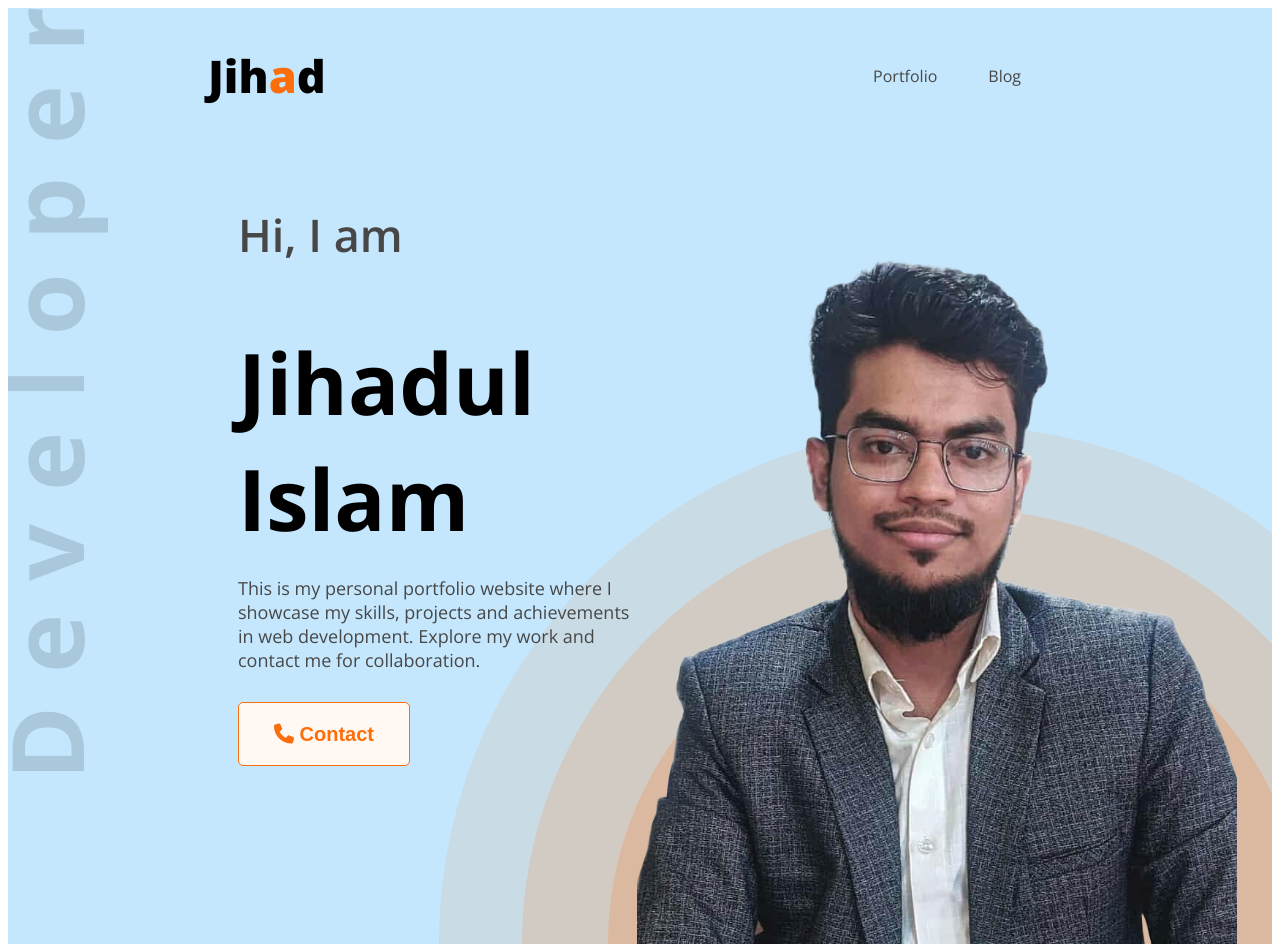
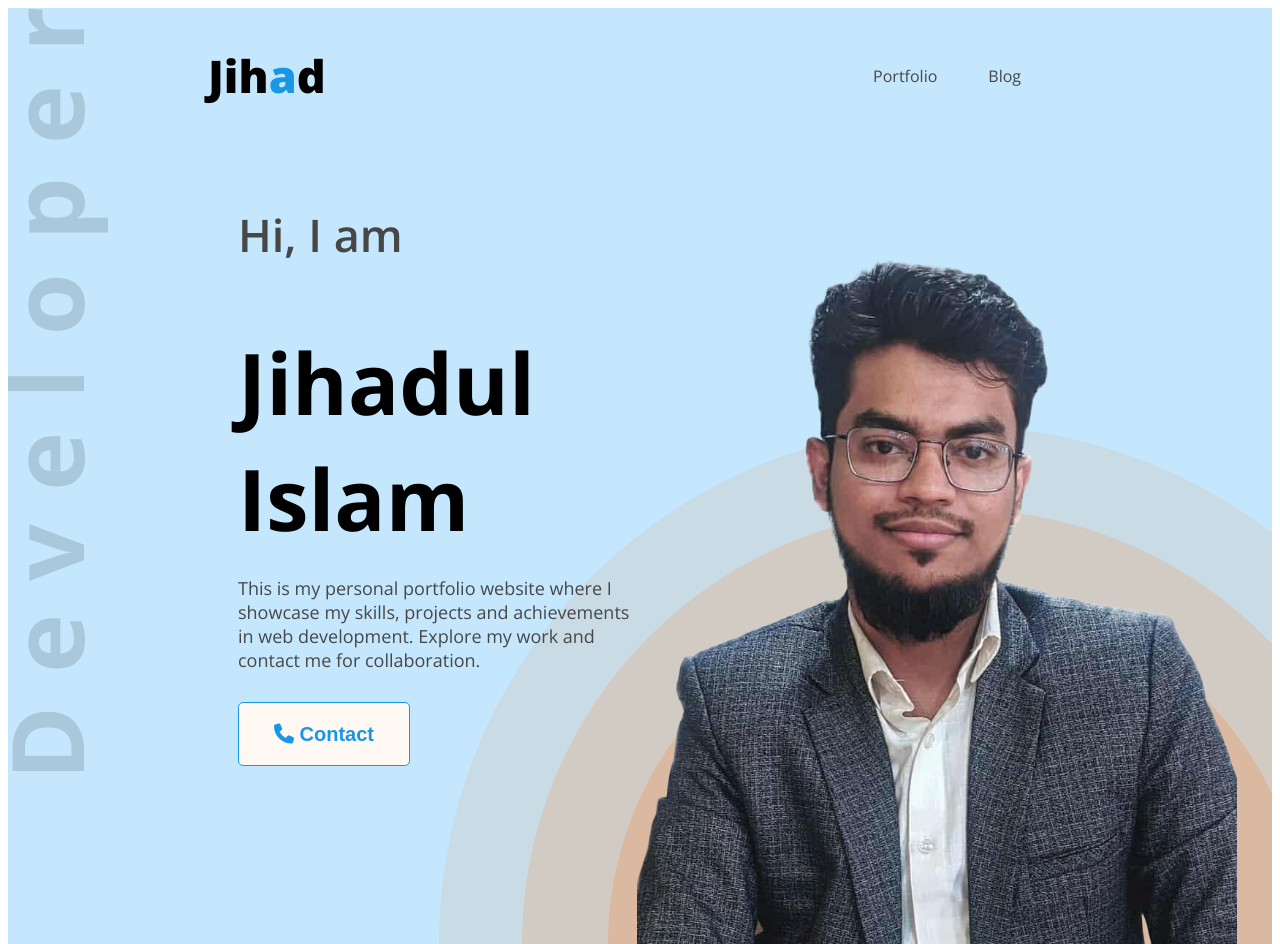
Before and after one commit to Jihad-643/my-portfoilo, a plain HTML site: page index.html in a window 1280 px wide. Shown: the top 944 px of the page. Drawn offline with nearby package versions, Linux system fonts and the light colour scheme.

Commit message:
my portfolio

```diff
--- a/portfolio/portfolio.css
+++ b/portfolio/portfolio.css
@@ -11,7 +11,7 @@
 /* shared style */
 .text-primary
 {
-    color: #FD6E0A ;
+    color: #1897e6 ;
 }
 
 /* header */
@@ -60,16 +60,16 @@ nav ul{
 
 .btn-primary
 {
-    background-color:#FD6E0A;
+    background-color:#1897e6;
     color: white;
     font-weight: bold;
     font-size:20px;
     border-radius: 5px;
     padding: 17px 35px 17px 35px ;
     height: 64px;
-    /* width: 150px; */
+
     border: none;
-     /* white-space: nowrap;  */
+
      cursor: pointer;
 
 }
@@ -77,8 +77,8 @@ nav ul{
 
 .banner .btn-color{
     background-color: #FFF8F3;
-    color: #FD6E0A;
-    border: solid #FD6E0A 1px;
+    color: #1897e6;
+    border: solid #1897e6 1px;
     font-weight: bold;
     font-size:20px;
     border-radius: 5px;
@@ -129,7 +129,7 @@ nav ul{
     color: #181818;
     font-size: 35px;
     font-weight: bold;
-    /* text-align: center; */
+
 
 
 }
@@ -203,7 +203,7 @@ main section{
     gap: 24px;
     margin-top: 50px;
     height: 377px;
-    /* width: 267px; */
+
 
 }
 
@@ -265,7 +265,7 @@ main section{
     color: #181818;
     font-size: 35px;
     font-weight: bold;
-    /* text-align: left; */
+
 
 }
 .secondary-bg .section-description{
```
Also changed, not shown: index.html (+4 -35 lines).
